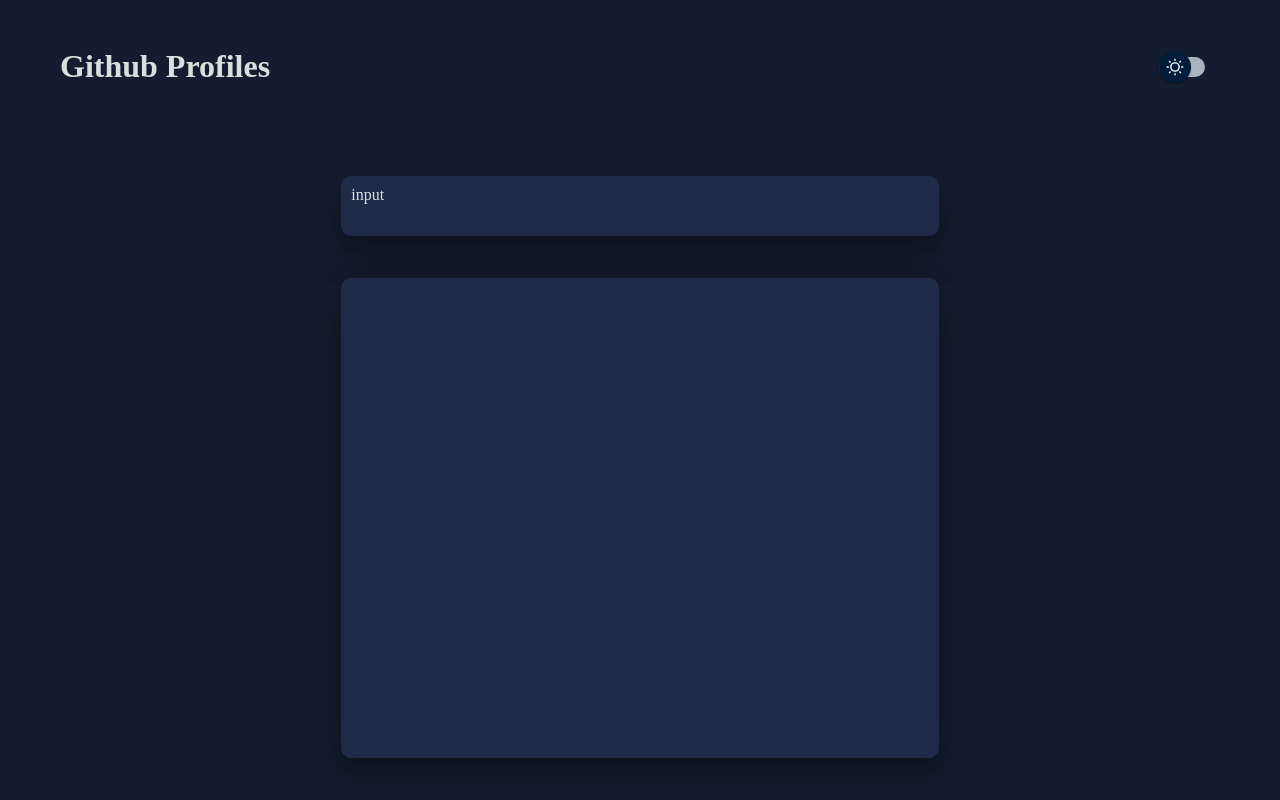
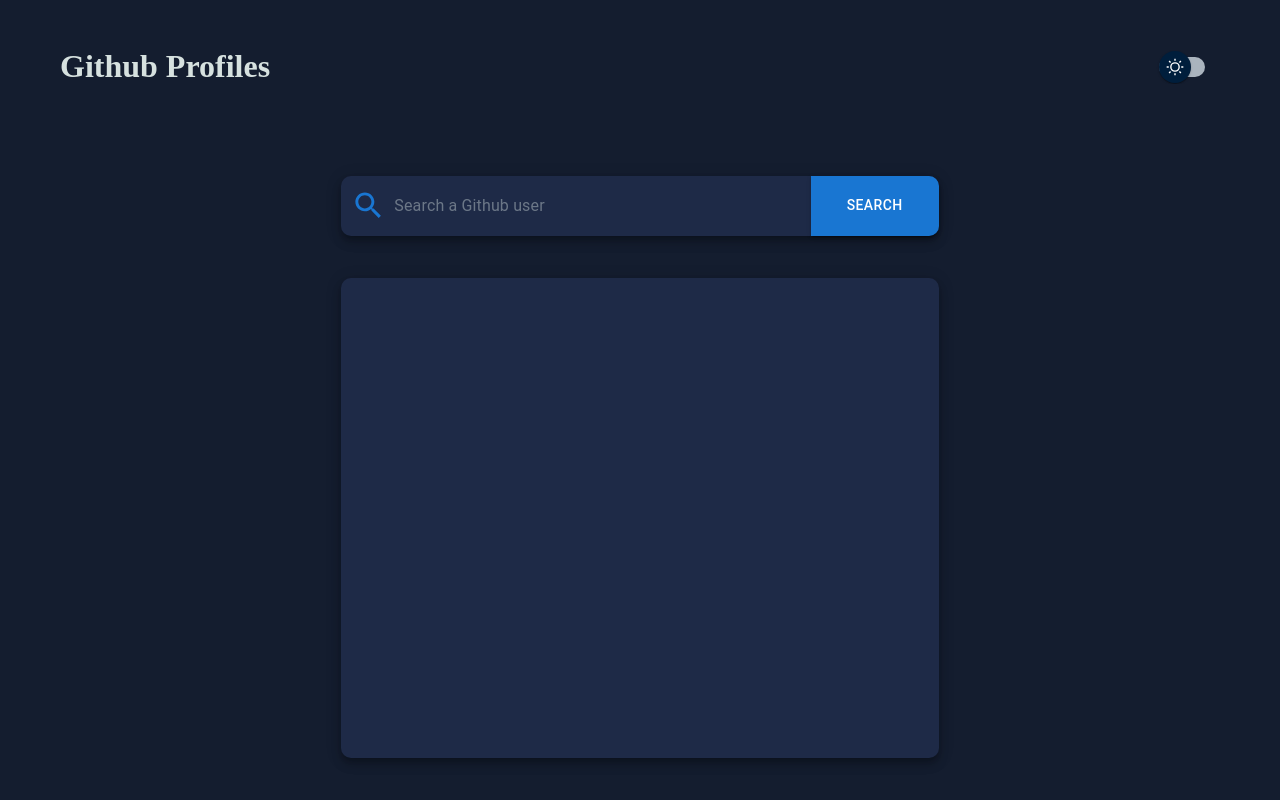
Before and after one commit to Evandro-Cantelmo/Git-Profiles, a React (Create React App) app: page / in a window 1280 px wide. Built offline with nearby package versions, Linux system fonts and the light colour scheme.

Commit message:
add: all input design

```diff
--- a/package.json
+++ b/package.json
@@ -5,6 +5,7 @@
   "dependencies": {
     "@emotion/react": "^11.10.5",
     "@emotion/styled": "^11.10.5",
+    "@mui/icons-material": "^5.10.16",
     "@mui/material": "^5.10.17",
     "@testing-library/jest-dom": "^5.16.5",
     "@testing-library/react": "^13.4.0",
@@ -14,6 +15,8 @@
     "@types/react": "^18.0.26",
     "@types/react-dom": "^18.0.9",
     "@types/styled-components": "^5.1.26",
+    "install": "^0.13.0",
+    "npm": "^9.1.3",
     "react": "^18.2.0",
     "react-dom": "^18.2.0",
     "react-scripts": "5.0.1",
--- a/src/components/Box/index.tsx
+++ b/src/components/Box/index.tsx
@@ -22,7 +22,7 @@ export default function BoxConteiner({ width, height, children }: IBoxSection) {
       width={width}
       height={height}
       darkMode={darkMode ? darkTheme : lightTheme}
-      elevation={23}
+      elevation={7}
     >
       {children}
     </Box>
--- a/src/components/Box/styles.ts
+++ b/src/components/Box/styles.ts
@@ -12,6 +12,6 @@ export const Box = styled(Paper)<BoxSection>(({ width, darkMode, height }) => ({
   color: darkMode.text,
   background: darkMode.cardBack,
   borderRadius:'10px',
-  padding:'10px'
+
 
 }));
--- /dev/null
+++ b/src/components/Button/index.tsx
@@ -0,0 +1,31 @@
+import { IButton } from "../../interfaces/Button.interface";
+import { CustomButtonUi } from "./styles";
+
+/**
+ * @export
+ * @component
+ * @name CustomButtons
+ *
+ *
+ * @description
+ * CustomButtons
+ */
+
+export default function CustomButtons({
+  children,
+  borderRadius,
+  height,
+  width,
+}: IButton) {
+  return (
+    <CustomButtonUi
+      variant="contained"
+      color="primary"
+      width={width}
+      height={height}
+      borderRadius={borderRadius}
+    >
+      {children}
+    </CustomButtonUi>
+  );
+}
--- /dev/null
+++ b/src/components/Button/styles.ts
@@ -0,0 +1,17 @@
+import Button from "@mui/material/Button";
+import { styled } from "@mui/material/styles";
+
+type ButtonType = {
+  width?: string;
+  height?: string;
+  borderRadius?: string;
+  variant?: string;
+  color?: string;
+};
+export const CustomButtonUi = styled(Button)<ButtonType>(
+  ({ width, height, borderRadius }) => ({
+    borderRadius: borderRadius,
+    height: height,
+    width: width,
+  })
+);
--- /dev/null
+++ b/src/components/Input/index.tsx
@@ -0,0 +1,49 @@
+import React, { useContext } from "react";
+import { InputAdornment } from "@mui/material";
+import SearchIcon from "@mui/icons-material/Search";
+import { MaterialUiInput } from "./styles";
+import CustomButtons from "../Button";
+import { IInput } from "../../interfaces/Input.interface";
+import { Context } from "../../context/Context";
+import { darkTheme, lightTheme } from "../../styles/theme";
+
+/**
+ * @export
+ * @component
+ * @name Input
+ *
+ *
+ * @description
+ * Input
+ */
+
+export default function Input({ placeholder }: IInput) {
+  const { darkMode } = useContext(Context);
+  return (
+    <MaterialUiInput
+      id="outlined-basic"
+      variant="standard"
+      placeholder={placeholder}
+      darkMode={darkMode ? darkTheme : lightTheme}
+      InputProps={{
+        disableUnderline: true,
+        startAdornment: (
+          <InputAdornment position="start">
+            <SearchIcon color="primary" fontSize="large" />
+          </InputAdornment>
+        ),
+        endAdornment: (
+          <InputAdornment position="end">
+            <CustomButtons
+              borderRadius="0px 10px 10px 0px"
+              height="60px"
+              width="10vw"
+            >
+              Search
+            </CustomButtons>
+          </InputAdornment>
+        ),
+      }}
+    />
+  );
+}
--- /dev/null
+++ b/src/components/Input/styles.ts
@@ -0,0 +1,21 @@
+import { styled } from "@mui/material/styles";
+import TextField from "@mui/material/TextField";
+
+type ButtonType = {
+  darkMode?: any;
+};
+
+export const MaterialUiInput = styled(TextField)<ButtonType>(
+  ({ darkMode }) => ({
+    height: "100%",
+    width: "100%",
+
+    borderRadius: "10px",
+    textAlign: "center",
+    "& .css-1aa5qj0-MuiInputBase-root-MuiInput-root": {
+      height: "100vh",
+      padding: "0 0 0 10px",
+      color: darkMode.text,
+    },
+  })
+);
--- /dev/null
+++ b/src/interfaces/Input.interface.ts
@@ -0,0 +1,3 @@
+export interface IInput {
+  placeholder?: string;
+}
--- a/src/pages/principal/index.tsx
+++ b/src/pages/principal/index.tsx
@@ -1,4 +1,5 @@
 import BoxConteiner from "../../components/Box";
+import Input from "../../components/Input";
 
 import SwitchDark from "../../components/Switch";
 
@@ -13,7 +14,7 @@ export default function Principal() {
       </Header>
       <Section>
         <BoxConteiner width="70%" height="60px">
-          input
+          <Input placeholder="Search a Github user"/>
         </BoxConteiner>
         <BoxConteiner width="70%" height="60vh"></BoxConteiner>
       </Section>
```
Also changed, not shown: src/interfaces/Button.interface.ts (added, +9 -0 lines), 1 other file (tests, documents, lock files or other folders).
